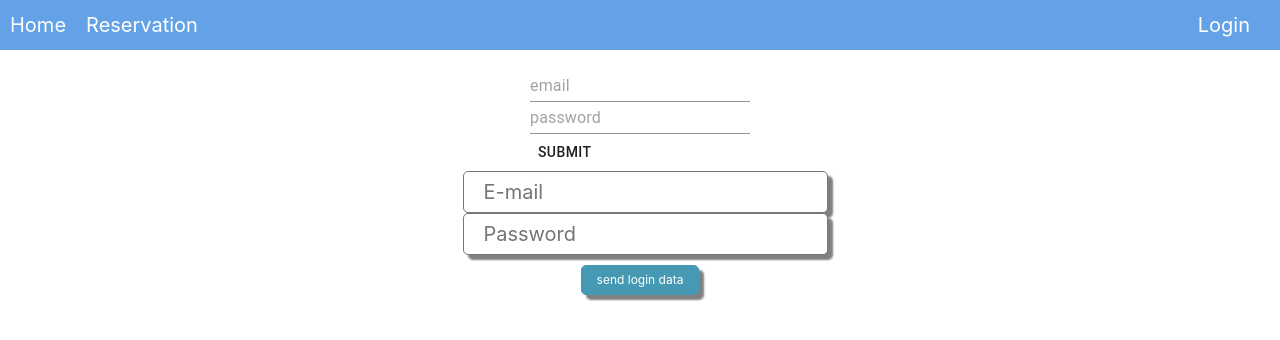
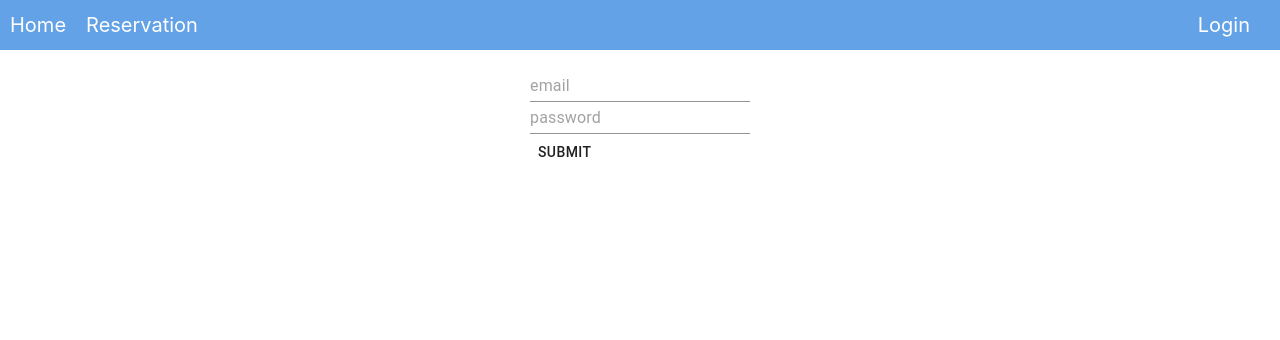
Before and after one commit to fabian-s-123/OpenTable_FrontEnd, a React (Create React App) app: page /login in a window 1280 px wide. Shown: the top 340 px of the page. Built offline with nearby package versions, Linux system fonts and the light colour scheme.

Commit message:
updated login
implemented also fail alert
and added localStorage item: id

```diff
--- a/package.json
+++ b/package.json
@@ -10,6 +10,7 @@
         "@types/react": "^16.9.14",
         "@types/react-dom": "^16.9.4",
         "@types/yup": "^0.26.26",
+        "ajv": "^6.8.1",
         "axios": "^0.19.0",
         "bootstrap": "^4.4.1",
         "email-validator": "^2.0.4",
--- a/src/components/LoginContainer/LoginContainer.components.tsx
+++ b/src/components/LoginContainer/LoginContainer.components.tsx
@@ -1,26 +1,21 @@
 import React, { Component } from 'react'
+import axios from 'axios'
 import "./LoginContainer.components.css"
 import HttpService, { HTTPMETHOD } from '../../services/http.services';
 import { Redirect } from "react-router-dom"
 import SweetAlert from 'react-bootstrap-sweetalert'
 import {
     Formik,
-    Field,
     Form,
     useField,
-    FieldAttributes,
-    FieldArray
+    FieldAttributes
 } from "formik";
 import {
     TextField,
-    Button,
-    Checkbox,
-    Radio,
-    FormControlLabel,
-    Select,
-    MenuItem
+    Button
 } from "@material-ui/core";
 import * as yup from 'yup';
+import { Http2ServerResponse } from 'http2';
 
 const Mytextfield: React.FC<FieldAttributes<{}>> = ({
     placeholder,
@@ -79,18 +74,27 @@ export default class LoginContainer extends Component<{}, { email: string, passw
                         setSubmitting(true);
                         console.log('submit', data)
                         setSubmitting(false);
+                        this.setState({email: data.email, password: data.password})
+                        this.sendLoginData()
                     }}
                 >
-                    {({isSubmitting}) => (
+                    {({ isSubmitting }) => (
                         <Form>
                             <Mytextfield placeholder='email' name="email" />
                             <div>
                                 <Mytextfield type="password" placeholder="password" name="password" />
                             </div>
                             <div>
-                                <Button disabled={isSubmitting} type="submit">
+                                {this.state.showSuccessAlert &&
+                                    <SweetAlert success title="Success!" onConfirm={this.onConfirm} timeout={3000}>
+                                        You are loggedin!
+                        </SweetAlert>
+                                }
+                            </div>
+                            <div>
+                                {this.state.redirect ? <Redirect to="/" /> : <Button disabled={isSubmitting} type="submit">
                                     submit
-                                </Button>
+                                </Button>}
                             </div>
                         </Form>
                     )}
@@ -103,8 +107,21 @@ export default class LoginContainer extends Component<{}, { email: string, passw
         this.setState({ redirect: !this.state.redirect })
     }
 
-    showAlert() {
+    showSuccessAlert() {
         this.setState({ showSuccessAlert: !this.state.showSuccessAlert })
+    }
+
+    onFailConfirm: React.FC = () => {
+        return(
+            <div>
+                {this.setState({ showFailAlert: !this.state.showFailAlert })}
+            <Redirect to="/login" />
+            </div>
+        )
+    }
+
+    showFailAlert() {
+        this.setState({ showFailAlert: !this.state.showFailAlert })
     }
 
     sendLoginData() {
@@ -112,19 +129,13 @@ export default class LoginContainer extends Component<{}, { email: string, passw
         HttpService.request(HTTPMETHOD.POST, '/auth/login', credentials)
             .then(res => {
                 localStorage.setItem("jws", res.data.jws)
-                this.showAlert()
+                localStorage.setItem("user", res.data.id)
+                this.showSuccessAlert()
             })
             .catch(err => {
+                this.showFailAlert()
                 console.log(err)
             })
-    }
-
-    handleEmailChange = (e: React.ChangeEvent<HTMLInputElement>) => {
-        this.setState({ email: e.target.value });
-    }
-
-    handlePasswordChange = (e: React.ChangeEvent<HTMLInputElement>) => {
-        this.setState({ password: e.target.value })
     }
 
     render() {
@@ -132,18 +143,16 @@ export default class LoginContainer extends Component<{}, { email: string, passw
             <div className="login-components">
                 <this.Sign />
                 <div>
-                    <input className="log-input-email" type="email" name="email" placeholder="E-mail" value={this.state.email} onChange={this.handleEmailChange}></input>
-                    <input className="log-input-pw" type="password" name="password" placeholder="Password" value={this.state.password} onChange={this.handlePasswordChange}></input>
-                </div>
-                <div>
-                    {this.state.redirect ?
-                        <Redirect to="/" /> : <button className="log-btn" onClick={this.sendLoginData}>send login data</button>
+                    {this.state.showSuccessAlert &&
+                        <SweetAlert success title="Success!" onConfirm={this.onConfirm} timeout={3000}>
+                            You are loggedin!
+                        </SweetAlert>
                     }
                 </div>
                 <div>
-                    {this.state.showSuccessAlert &&
-                        <SweetAlert success title="Success!" onConfirm={this.onConfirm} timeout={3000}>
-                            You are loggedin!
+                    {this.state.showFailAlert &&
+                        <SweetAlert title="Login failed!" onConfirm={this.onFailConfirm}>
+                            Please check your e-mail and password!
                         </SweetAlert>
                     }
                 </div>
```
Also changed, not shown: 1 other file (tests, documents, lock files or other folders). Lines whose indentation alone changed are shown as unchanged.
